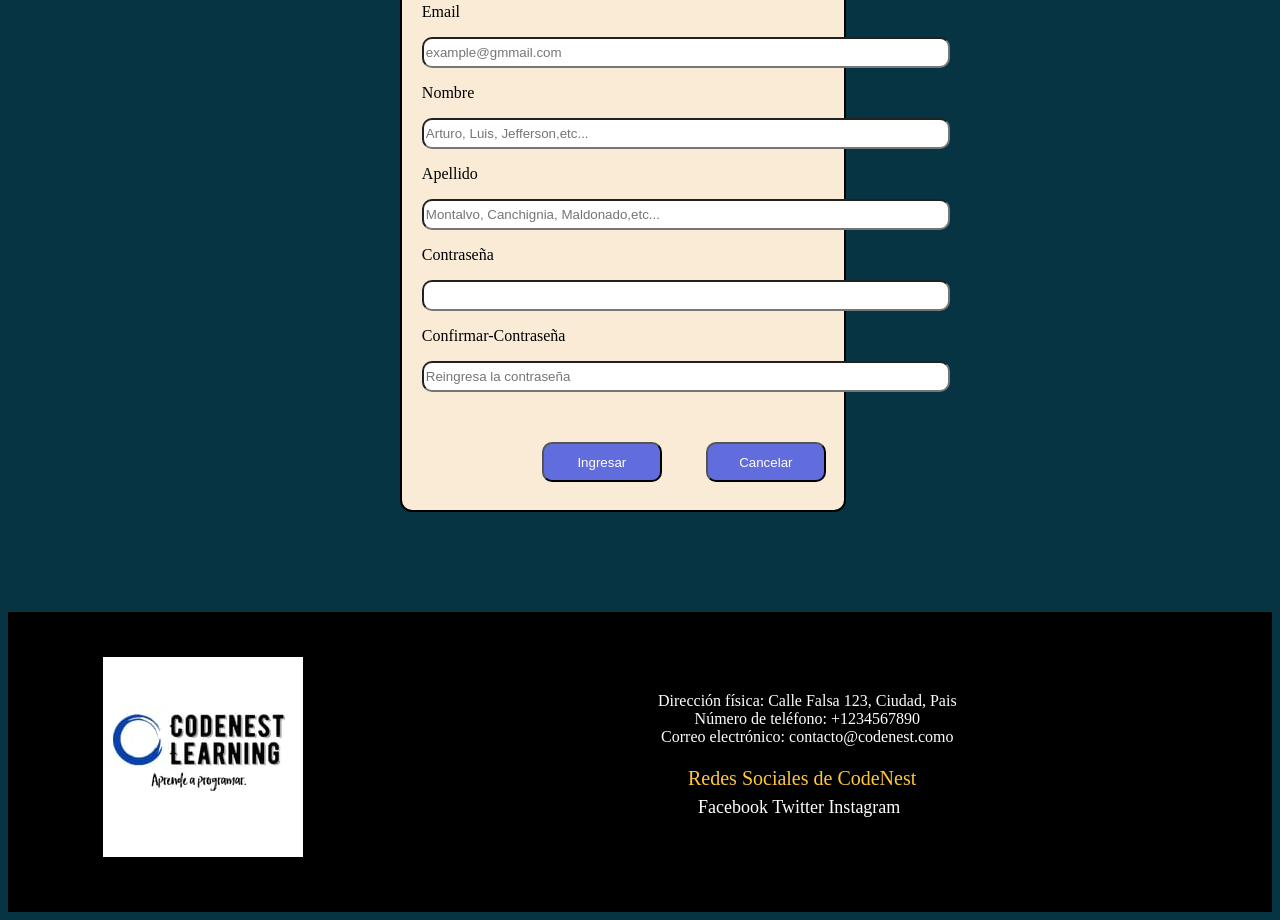
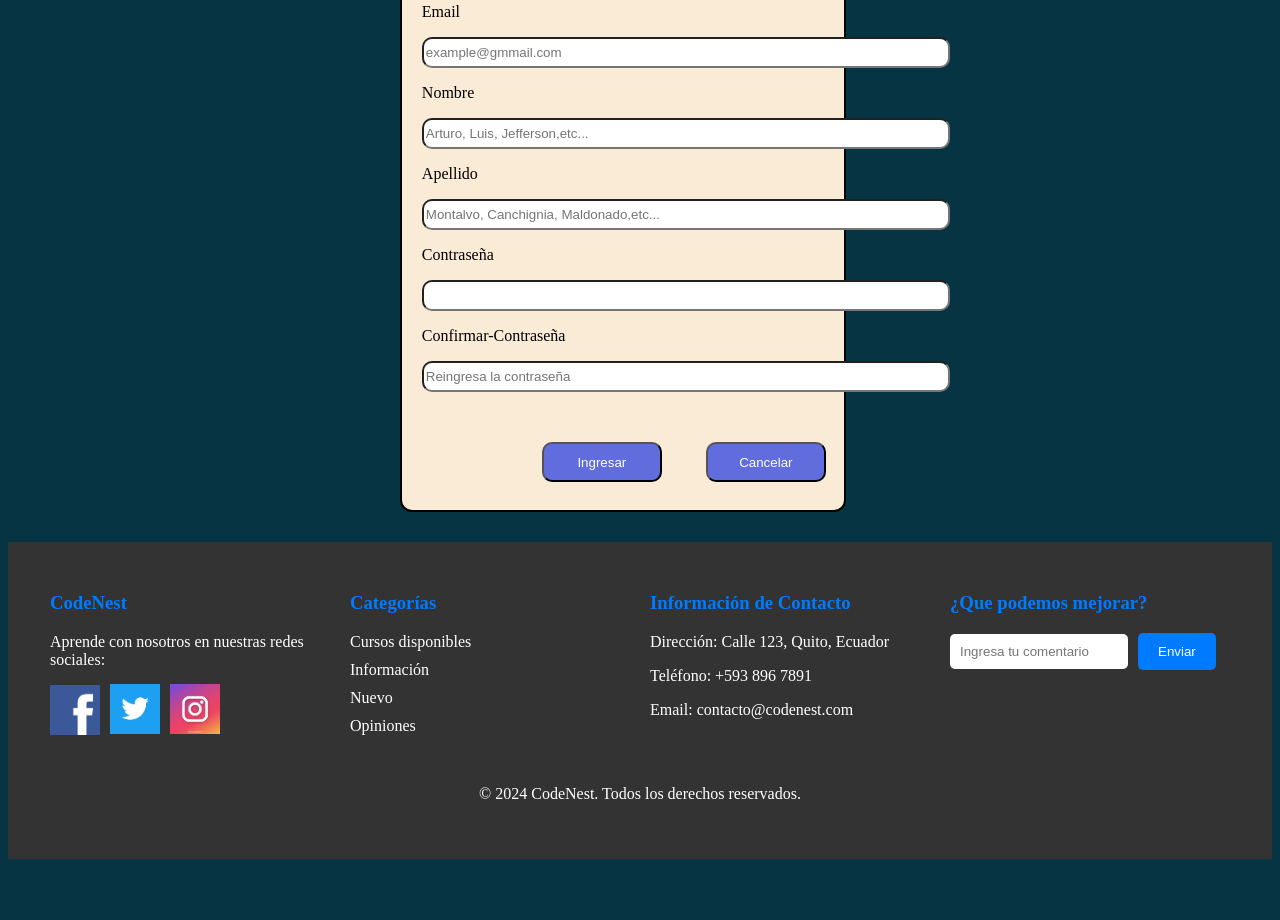
Before and after one commit to michelle2444444/Proyecto-F-HTML-y-CSS, a plain HTML site: page Registro.html in a window 1280 px wide. Shown: the part 332-1252 px from the top of the page. After the commit the page ends 1199 px from the top, so only its background shows below. Drawn offline with Linux system fonts and the light colour scheme.

Commit message:
Actualizaciones y correccion de errores

```diff
--- a/Estilos/style.css
+++ b/Estilos/style.css
@@ -232,45 +232,82 @@
     background-color: #616DDD;
     color: white;
 }
-.footer2{
-        margin-top: 100px;
-        background-color: black;
-        height: 300px;
-        width: 100%;
-    }
-    .title3{
-        position: absolute;
-        margin-top: 45px;
-        margin-left: 645px;
-        color: rgb(255, 199, 57);
-        font-size: 20px;
+footer {
+    margin-top: 30px;
+    background-color: #333;
+    color: #fff;
+    padding: 40px 20px;
+}
 
-    }
-    .icon1{
-        margin-left: -550px;
-    }
-    .Inf{
-        text-align: center;
-        position: absolute;
-        color: white;
-        margin-left: 650px;
-        margin-top: 80px;
-    }
-    .Rnf{
-        position: absolute;
-        color: rgb(255, 199, 57);
-        margin-left: 680px;
-        font-size: 20px;
-        margin-top: 155px;
-        text-align: center;
-    }
-    .redes2{
-        position: absolute;
-        color: white;
-        margin-left: 690px;
-        font-size: 18px;
-        margin-top: 185px;
-    }
+.footer-content {
+    display: flex;
+    justify-content: space-around;
+    flex-wrap: wrap;
+    max-width: 1200px;
+    margin: 0 auto;
+}
+
+.footer-column {
+    flex: 1;
+    padding: 10px;
+    min-width: 250px;
+}
+
+.footer-column h3 {
+    color: #007bff; /* Azul */
+    margin-top: 0;
+}
+
+.footer-column ul {
+    list-style: none;
+    padding: 0;
+}
+
+.footer-column ul li {
+    margin-bottom: 10px;
+}
+
+.footer-column ul li a {
+    color: #fff;
+    text-decoration: none;
+}
+
+.footer-column ul li a:hover {
+    text-decoration: underline;
+}
+
+.footer-column form {
+    display: flex;
+    align-items: center;
+    gap: 10px;
+}
+
+.footer-column form input[type="email"] {
+    padding: 10px;
+    width: calc(100% - 122px);
+    margin-bottom: 10px;
+    border: none;
+    border-radius: 5px;
+}
+
+.footer-column form button {
+    padding: 11px 20px;
+    background-color: #007bff;
+    color: #fff;
+    border: none;
+    border-radius: 5px;
+    margin-bottom: 10px;
+    cursor: pointer;
+}
+
+.footer-column form button:hover {
+    background-color: #0056b3;
+}
+
+.footer-bottom {
+    text-align: center;
+    margin-top: 20px;
+}
 .container3{
     justify-content: center;
     align-items: center;
@@ -282,3 +319,18 @@
     margin-top: 120px;
     background-color: antiquewhite;
 }
+.Facebook{
+    width: 50px;
+}
+.Twitter{
+    position: absolute;
+    width: 50px;
+    margin-left: 60px;
+    margin-top: -65px;
+}
+.Instagram{
+    position: absolute;
+    width: 50px;
+    margin-left: 120px;
+    margin-top: -65px;
+}
--- a/Registro.html
+++ b/Registro.html
@@ -4,7 +4,7 @@
     <meta charset="UTF-8">
     <meta name="viewport" content="width=device-width, initial-scale=1.0">
     <link rel="stylesheet" href="Estilos/style.css">
-    <title>Inicio de sesión</title>
+    <title>Registrarse</title>
 </head>
 <body class="Body2">
 
@@ -42,16 +42,42 @@
         <button class="B4">Cancelar</button>
     </form>
 </body>
-<footer class="footer2">
-    <p class="title3">
-        <img class="icon1" src="IMG/Logotipo.jpeg" alt="">
-    </p>
-    <p class="Inf">Dirección física: Calle Falsa 123, Ciudad, Pais <br>
-        Número de teléfono: +1234567890 <br>
-        Correo electrónico: contacto@codenest.como
-    </p>
-    <p class="Rnf">Redes Sociales de CodeNest <br><br>
-        <p class="redes2">Facebook Twitter Instagram </p>
-    </p>
+<footer>
+    <div class="footer-content">
+        <div class="footer-column">
+            <h3>CodeNest</h3>
+            <p>Aprende con nosotros en nuestras redes sociales:</p>
+            <ul class="social-links">
+                <li><a href="#"><img src="IMG/facebook.png" alt="Facebook" class="Facebook"></a></li>
+                <li><a href="#"><img src="IMG/twitter.png" alt="Twitter" class="Twitter"></a></li>
+                <li><a href="#"><img src="IMG/Instagram.jpeg" alt="Instagram" class="Instagram"></a></li>
+            </ul>
+        </div>
+        <div class="footer-column">
+            <h3>Categorías</h3>
+            <ul>
+                <li><a href="#">Cursos disponibles</a></li>
+                <li><a href="#">Información</a></li>
+                <li><a href="#">Nuevo</a></li>
+                <li><a href="#">Opiniones</a></li>
+            </ul>
+        </div>
+        <div class="footer-column">
+            <h3>Información de Contacto</h3>
+            <p>Dirección: Calle 123, Quito, Ecuador</p>
+            <p>Teléfono: +593 896 7891</p>
+            <p>Email: contacto@codenest.com</p>
+        </div>
+        <div class="footer-column">
+            <h3>¿Que podemos mejorar?</h3>
+            <form action="#">
+                <input type="email" placeholder="Ingresa tu comentario">
+                <button type="submit">Enviar</button>
+            </form>
+        </div>
+    </div>
+    <div class="footer-bottom">
+        <p>&copy; 2024 CodeNest. Todos los derechos reservados.</p>
+    </div>
 </footer>
 </html>
```
Also changed, not shown: Curso1.html (+37 -11 lines), IniciarS.html (+37 -11 lines), IMG/Instagram.jpeg (added), IMG/facebook.png (added), IMG/twitter.png (added).
